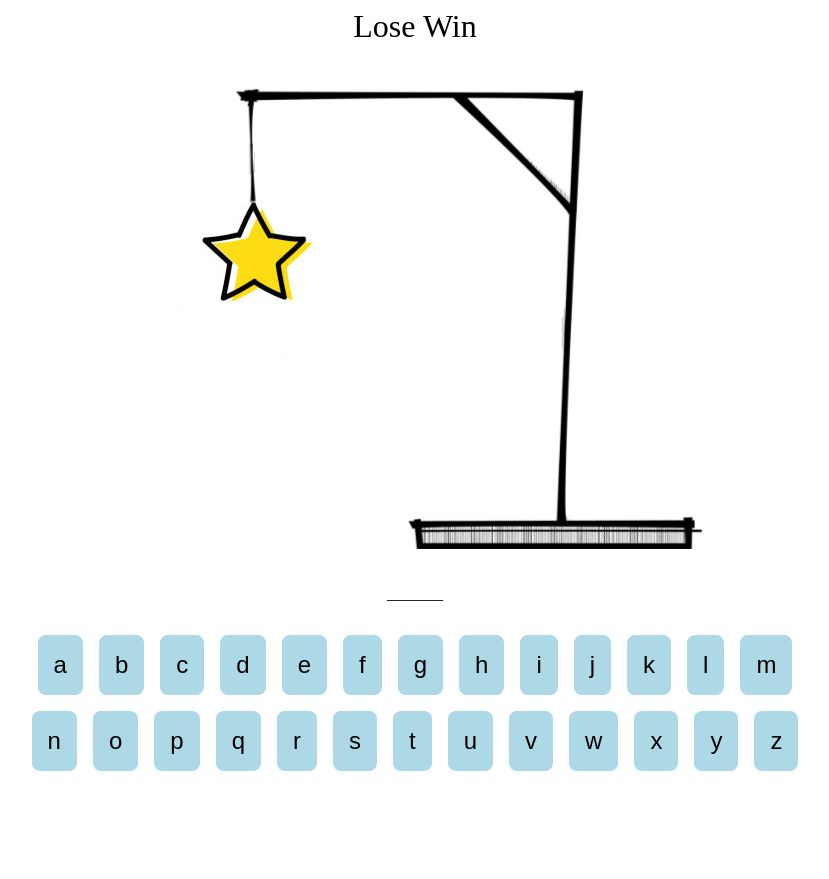
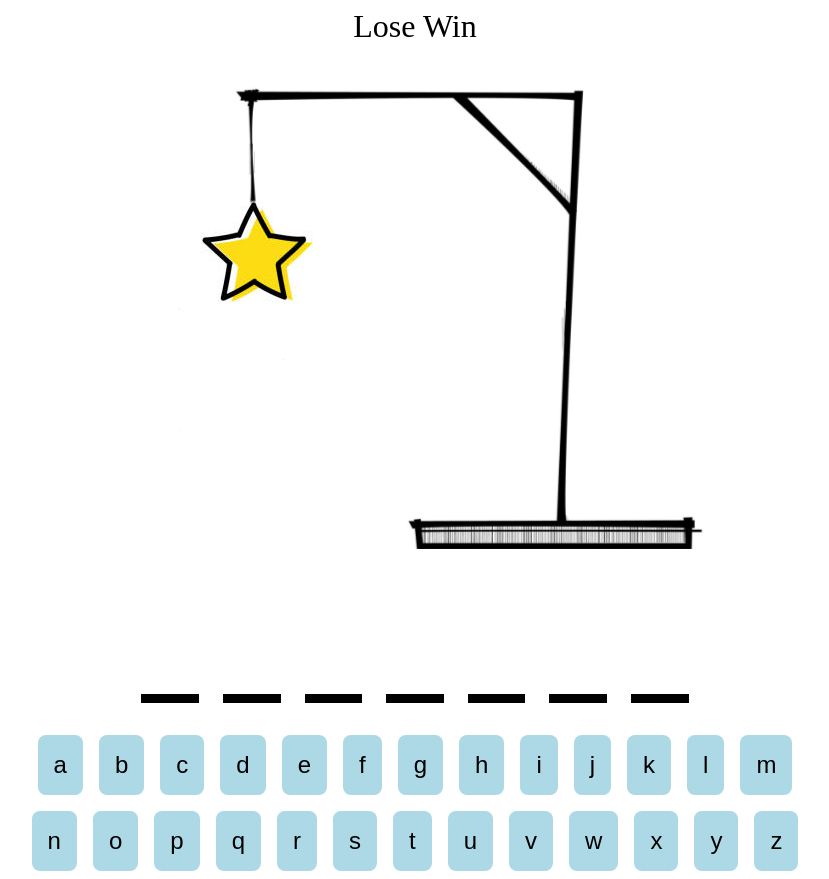
Before and after one commit to eric22f/hangman, a React (Vite) app: page / in a window 1280 px wide. Shown: the whole page, without its empty margins (225-1054 px from the left). Before the commit the page ends 800 px from the top, so only its background shows below. Built offline with nearby package versions, Linux system fonts and the light colour scheme.

Commit message:
added HangmanWord component

```diff
--- a/src/HangmanWord.tsx
+++ b/src/HangmanWord.tsx
@@ -2,14 +2,17 @@
 function HangmanWord(props: { word: string, guessedLetters: string[] }) {
     const { word, guessedLetters } = props;
     return (
-        <div>
-            {word.split('').map((letter, index) => {
-                if (guessedLetters.includes(letter)) {
-                    return <span key={index}>{letter}</span>;
-                } else {
-                    return <span key={index}>_</span>;
-                }
-            })}
+        <div style={{ display: "flex", gap: ".25em", fontSize: "6rem",
+            fontWeight: "bold", color: "black",
+            textTransform: "uppercase", fontFamily: "monospace"
+        }}>
+            {word.split("").map((letter, index) => (
+                <span key={index} style={{ borderBottom: ".1em solid black"}}>
+                    <span style={{ visibility: guessedLetters.includes(letter) ? "visible" : "hidden" }}>
+                        {letter}
+                    </span>
+                </span>
+            ))}
         </div>
     );
 }
```
